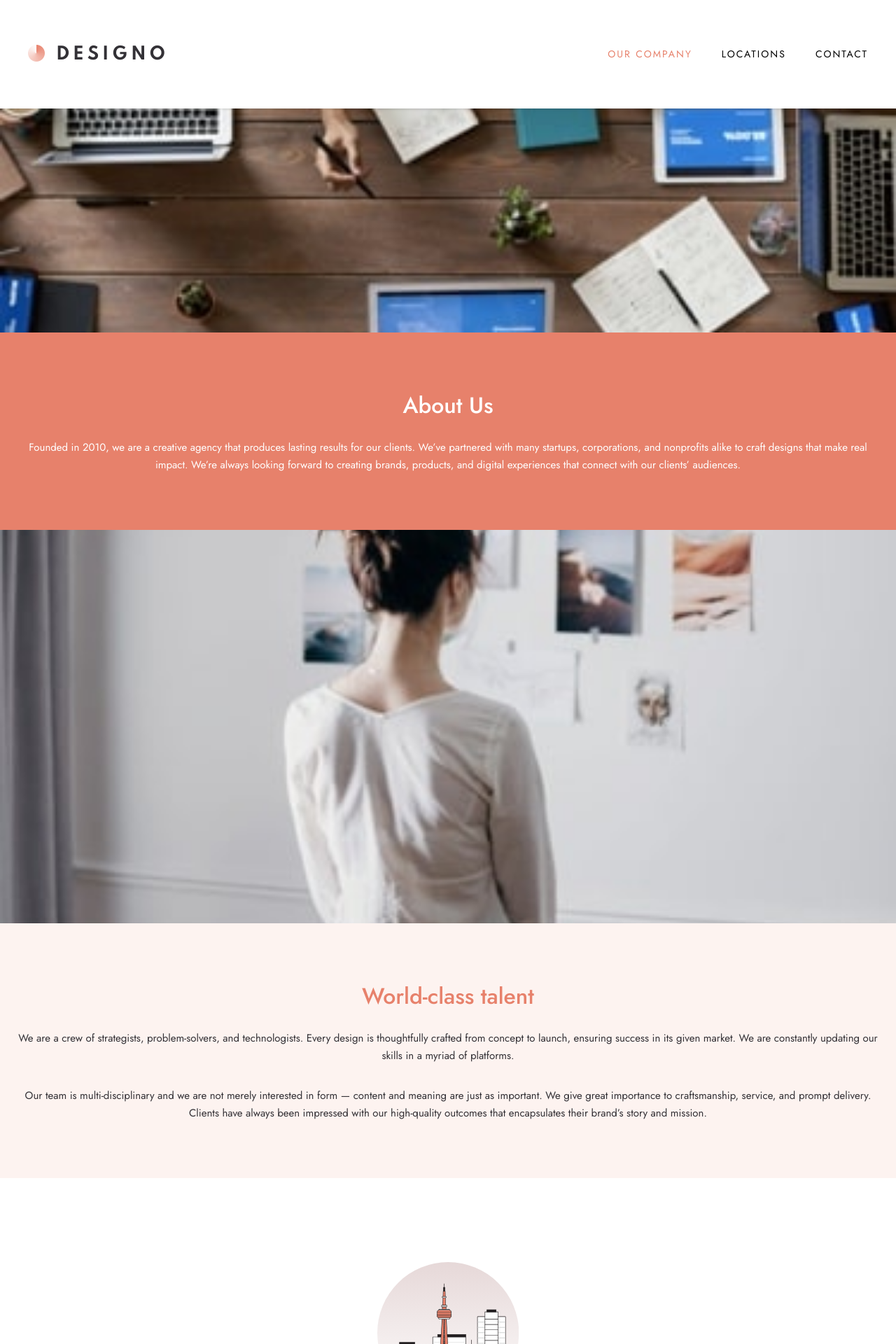
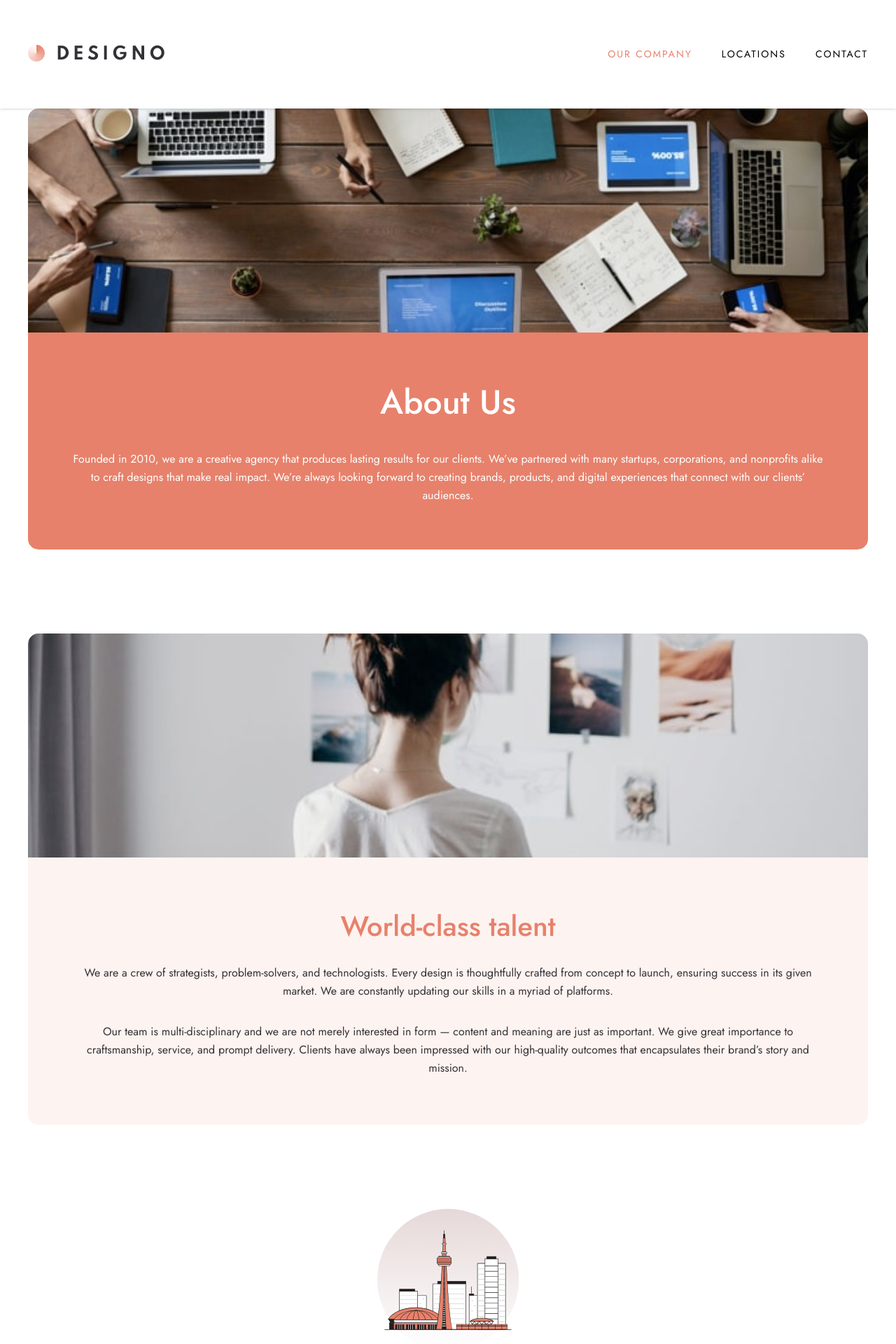
Before and after one commit to dgarcia1724/Designo, a React (Vite) app: page /about in a window 1280 px wide. Shown: the top 1920 px of the page at 70% size. Built offline with nearby package versions, Linux system fonts and the light colour scheme; the HTML template or start-up script is replaced by a standard one.

Commit message:
about tablet done

```diff
--- a/src/pages/About.jsx
+++ b/src/pages/About.jsx
@@ -4,17 +4,22 @@ import PeachBtn from "../components/PeachBtn";
 function About() {
   return (
     <div>
-      <section>
+      <section className="sm:mb-[120px] sm:mx-[40px] sm:rounded-[15px] sm:overflow-hidden">
         <img
-          className="w-full h-[320px] object-cover"
+          className="w-full h-[320px] object-cover sm:hidden"
           src="src\designo-multi-page-website\starter-code\assets\about\mobile\image-about-hero.jpg"
           alt="image-about-hero"
         />
-        <div className="py-[80px] px-[24px] bg-primaryPeach text-white text-center">
-          <h1 className="mb-[24px] font-medium text-[32px] tracking-[0px]">
+        <img
+          className="hidden w-full h-[320px] object-cover sm:block"
+          src="src\designo-multi-page-website\starter-code\assets\about\tablet\image-about-hero.jpg"
+          alt="image-about-hero"
+        />
+        <div className="py-[80px] px-[24px] bg-primaryPeach text-white text-center sm:py-[64px] sm:px-[58px]">
+          <h1 className="mb-[24px] font-medium text-[32px] tracking-[0px] sm:mb-[32px] sm:text-[48px]">
             About Us
           </h1>
-          <p className="font-normal text-[15px] leading-[25px] tracking-[0px]">
+          <p className="font-normal text-[15px] leading-[25px] tracking-[0px] sm:text-[16px] sm:leading-[26px]">
             Founded in 2010, we are a creative agency that produces lasting
             results for our clients. We’ve partnered with many startups,
             corporations, and nonprofits alike to craft designs that make real
@@ -23,23 +28,28 @@ function About() {
           </p>
         </div>
       </section>
-      <section>
+      <section className="sm:mx-[40px] sm:rounded-[15px] sm:overflow-hidden">
         <img
-          className="w-full h-[562px] object-cover"
+          className="w-full h-[320px] object-cover sm:hidden"
           src="src\designo-multi-page-website\starter-code\assets\about\mobile\image-world-class-talent.jpg"
           alt="image-world-class-talent"
         />
-        <div className="py-[80px] px-[24px] bg-[#FDF3F0] text-white text-center">
-          <h1 className="mb-[24px] font-medium text-primaryPeach text-[32px] tracking-[0px]">
+        <img
+          className="hidden w-full h-[320px] object-cover sm:block"
+          src="src\designo-multi-page-website\starter-code\assets\about\tablet\image-world-class-talent.jpg"
+          alt="image-world-class-talent"
+        />
+        <div className="py-[80px] px-[24px] bg-[#FDF3F0] text-white text-center sm:py-[68px] sm:px-[58px]">
+          <h1 className="mb-[24px] font-medium text-primaryPeach text-[32px] tracking-[0px] sm:text-[40px]">
             World-class talent
           </h1>
-          <p className="mb-[32px] font-normal text-[15px] leading-[25px] tracking-[0px] text-secondaryDarkGray">
+          <p className="mb-[32px] font-normal text-[15px] leading-[25px] tracking-[0px] text-secondaryDarkGray sm:text-[16px] sm:leading-[26px]">
             We are a crew of strategists, problem-solvers, and technologists.
             Every design is thoughtfully crafted from concept to launch,
             ensuring success in its given market. We are constantly updating our
             skills in a myriad of platforms.
           </p>
-          <p className="font-normal text-[15px] leading-[25px] tracking-[0px] text-secondaryDarkGray">
+          <p className="font-normal text-[15px] leading-[25px] tracking-[0px] text-secondaryDarkGray sm:text-[16px] sm:leading-[26px]">
             Our team is multi-disciplinary and we are not merely interested in
             form — content and meaning are just as important. We give great
             importance to craftsmanship, service, and prompt delivery. Clients
@@ -49,7 +59,7 @@ function About() {
         </div>
       </section>
       {/* 3 Buttons Grid */}
-      <section className="my-[120px] mx-[12px] grid gap-[48px]">
+      <section className="my-[120px] mx-[12px] grid gap-[48px] sm:gap-[80px]">
         {/* #1 */}
         <div className="text-center">
           <CircleBg>
@@ -58,7 +68,7 @@ function About() {
               alt="illustration-canada"
             />
           </CircleBg>
-          <h1 className="mt-[48px] mb-[32px] font-medium text-[20px] tracking-[5px] text-secondaryDarkGray">
+          <h1 className="mt-[48px] mb-[32px] font-medium text-[20px] tracking-[5px] text-secondaryDarkGray sm:mb-[48px]">
             CANADA
           </h1>
           <PeachBtn>SEE LOCATION</PeachBtn>
@@ -71,7 +81,7 @@ function About() {
               alt="illustration-australia"
             />
           </CircleBg>
-          <h1 className="mt-[48px] mb-[32px] font-medium text-[20px] tracking-[5px] text-secondaryDarkGray">
+          <h1 className="mt-[48px] mb-[32px] font-medium text-[20px] tracking-[5px] text-secondaryDarkGray sm:mb-[48px]">
             AUSTRALIA
           </h1>
           <PeachBtn>SEE LOCATION</PeachBtn>
@@ -84,30 +94,35 @@ function About() {
               alt="illustration-united-kingdom"
             />
           </CircleBg>
-          <h1 className="mt-[48px] mb-[32px] font-medium text-[20px] tracking-[5px] text-secondaryDarkGray">
+          <h1 className="mt-[48px] mb-[32px] font-medium text-[20px] tracking-[5px] text-secondaryDarkGray sm:mb-[48px]">
             UNITED KINGDOM
           </h1>
           <PeachBtn>SEE LOCATION</PeachBtn>
         </div>
       </section>
-      <section className="mb-[310px]">
+      <section className="mb-[310px] sm:mb-[384px] sm:mx-[40px] sm:rounded-[15px] sm:overflow-hidden">
         <img
-          className="w-full h-[320px] object-cover"
+          className="w-full h-[320px] object-cover sm:hidden"
           src="src\designo-multi-page-website\starter-code\assets\about\mobile\image-real-deal.jpg"
           alt="image-real-deal"
         />
-        <div className="py-[80px] px-[24px] bg-[#FDF3F0] text-white text-center">
-          <h1 className="mb-[24px] font-medium text-primaryPeach text-[32px] tracking-[0px]">
+        <img
+          className="hidden w-full h-[320px] object-cover sm:block"
+          src="src\designo-multi-page-website\starter-code\assets\about\tablet\image-real-deal.jpg"
+          alt="image-real-deal"
+        />
+        <div className="py-[80px] px-[24px] bg-[#FDF3F0] text-white text-center sm:py-[68px] sm:px-[58px]">
+          <h1 className="mb-[24px] font-medium text-primaryPeach text-[32px] tracking-[0px] sm:text-[40px]">
             The real deal
           </h1>
-          <p className="mb-[32px] font-normal text-[15px] leading-[25px] tracking-[0px] text-secondaryDarkGray">
+          <p className="mb-[32px] font-normal text-[15px] leading-[25px] tracking-[0px] text-secondaryDarkGray sm:text-[16px] sm:leading-[26px]">
             As strategic partners in our clients’ businesses, we are ready to
             take on any challenge as our own. Solving real problems require
             empathy and collaboration, and we strive to bring a fresh
             perspective to every opportunity. We make design and technology more
             accessible and give you tools to measure success.
           </p>
-          <p className="font-normal text-[15px] leading-[25px] tracking-[0px] text-secondaryDarkGray">
+          <p className="font-normal text-[15px] leading-[25px] tracking-[0px] text-secondaryDarkGray sm:text-[16px] sm:leading-[26px]">
             We are visual storytellers in appealing and captivating ways. By
             combining business and marketing strategies, we inspire audiences to
             take action and drive real results.
```
